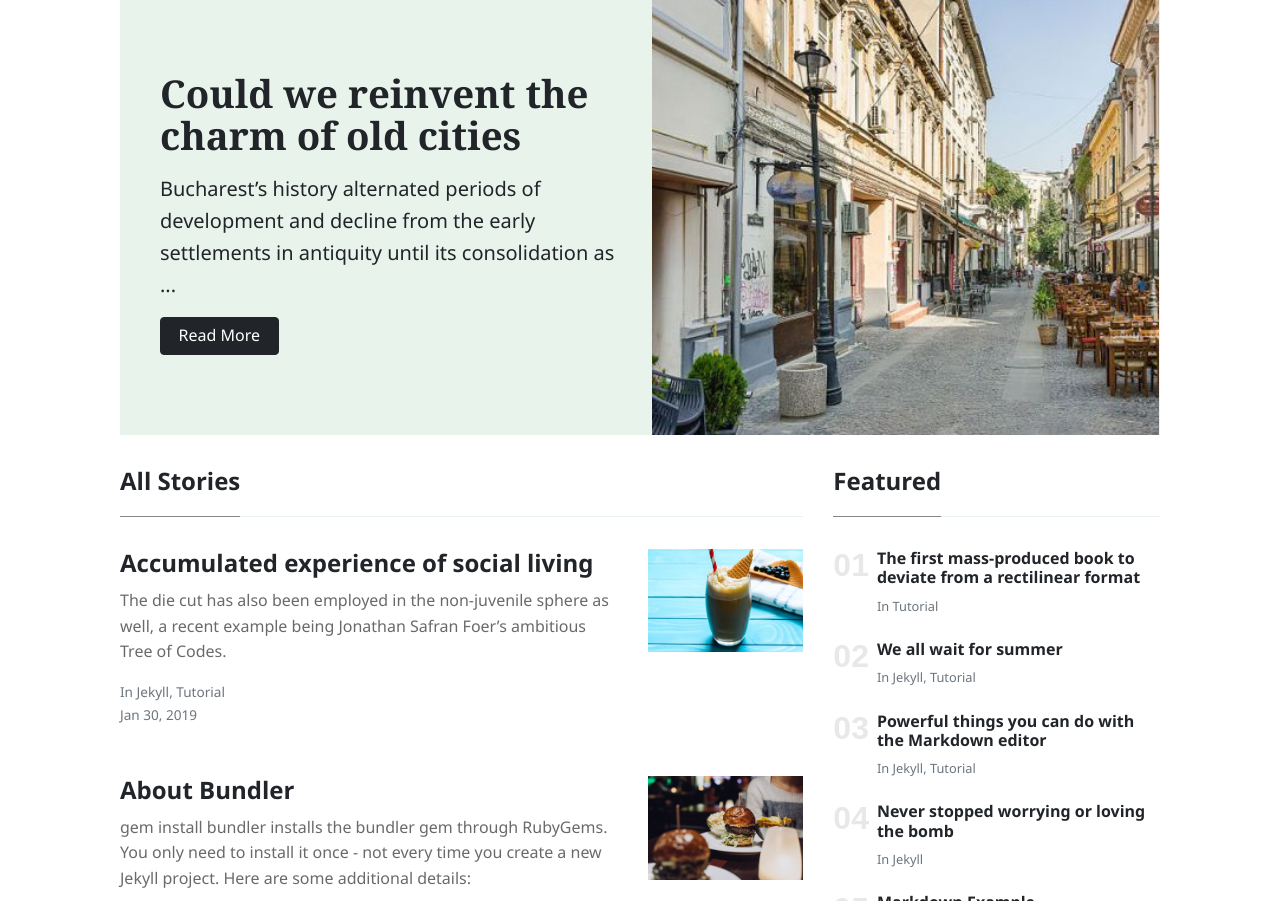
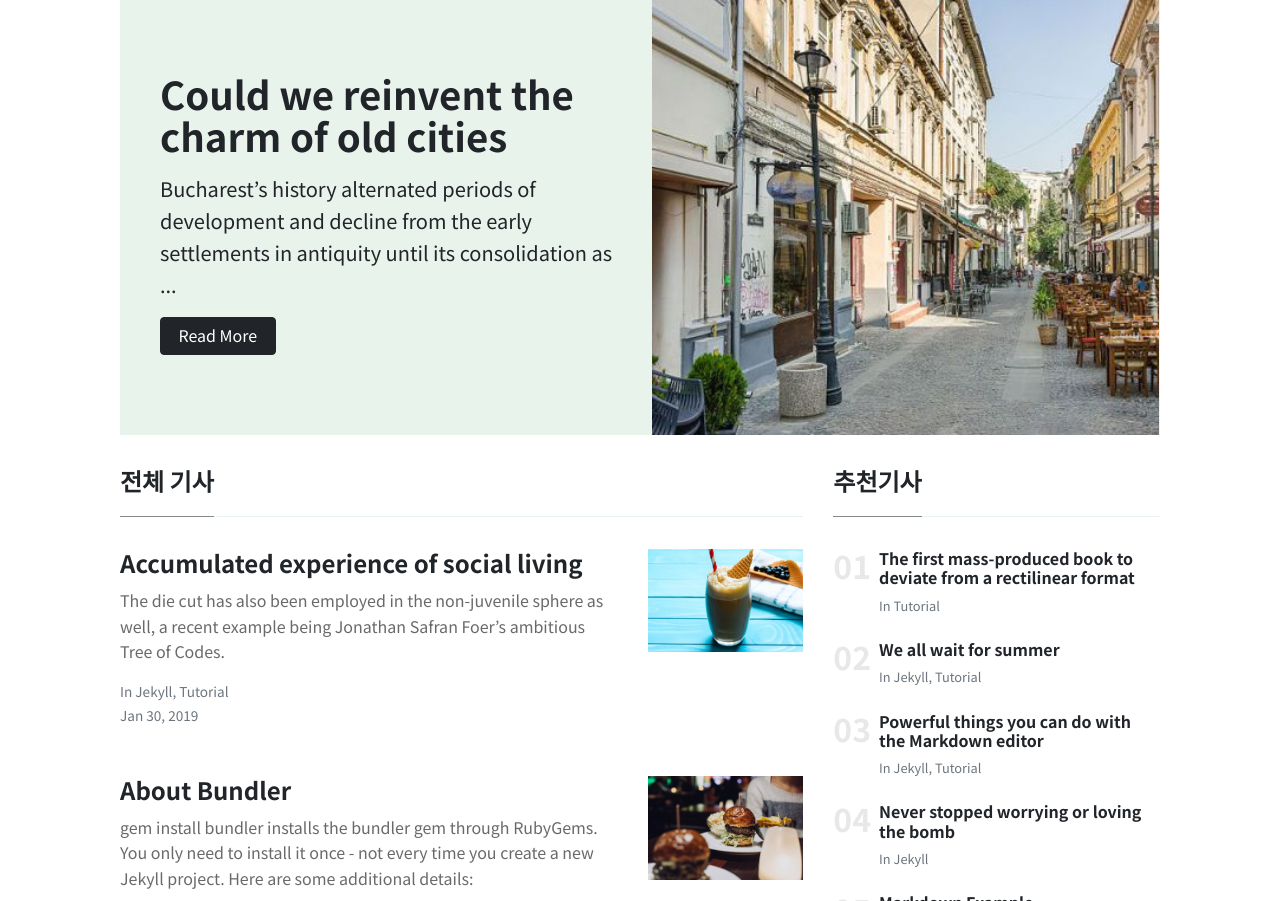
Before and after one commit to DongHakLee/donghaklee.github.io, a Jekyll site: the page built from index.html, in a window 1280 px wide and 1400 px high, cut to the strip 499-1400 px from the top of the window. Built offline with Jekyll 4.4.1, drawn with Linux system fonts in a browser that asks for light colours; nearby versions of some CDN libraries; the list of posts is cut into pages by our own code.

Commit message:
테스트..

```diff
--- a/_config.yml
+++ b/_config.yml
@@ -1,9 +1,9 @@
 # Site
-name: 'Mundana'
-description: 'Mundana is a free Jekyll theme for awesome people like you, Medium like.'
+name: '누리뉴스'
+description: '최신 이슈, 심층 보도, 그리고 독자와 세상을 연결하는 누리뉴스입니다.'
 logo: 'assets/images/logo.png'
 favicon: 'assets/images/favicon.ico'
-baseurl: '/'
+baseurl: ''
 disqus: 'demowebsite'
 email: 'wowthemesnet@gmail.com'
 mailchimp-list: 'https://wowthemes.us11.list-manage.com/subscribe/post?u=8aeb20a530e124561927d3bd8&amp;id=8c3d2d214b'
--- a/_includes/sidebar-featured.html
+++ b/_includes/sidebar-featured.html
@@ -1,5 +1,5 @@
 <div class="sticky-top sticky-top-offset">
-    <h4 class="font-weight-bold spanborder"><span>Featured</span></h4>
+    <h4 class="font-weight-bold spanborder"><span>추천기사</span></h4>
     <ol class="list-featured">
         {% for post in site.tags.featured %}
             <li class="mb-4">
--- a/_layouts/default.html
+++ b/_layouts/default.html
@@ -14,7 +14,7 @@
     <link rel="stylesheet" href="https://use.fontawesome.com/releases/v5.3.1/css/all.css" integrity="sha384-mzrmE5qonljUremFsqc01SB46JvROS7bZs3IO2EmfFsd15uHvIt+Y8vEf7N7fWAU" crossorigin="anonymous">
 
     <!-- Google Fonts-->
-    <link href="https://fonts.googleapis.com/css?family=Lora:400,400i,700" rel="stylesheet">
+    <link href="https://fonts.googleapis.com/css2?family=Noto+Sans+KR:wght@400;700&display=swap" rel="stylesheet">
 
     <!-- Bootstrap Modified -->
     <link rel="stylesheet" href="{{site.baseurl}}/assets/css/main.css">
@@ -38,7 +38,7 @@
     <!-- Navbar -->
     <nav id="MagicMenu" class="topnav navbar navbar-expand-lg navbar-light bg-white fixed-top">
     <div class="container">
-        <a class="navbar-brand" href="{{ site.baseurl }}/index.html"><strong>{{site.name}}</strong></a>
+        <a class="navbar-brand" href="{{ site.baseurl }}/"><strong>{{site.name}}</strong></a>
         <button class="navbar-toggler collapsed" type="button" data-toggle="collapse" data-target="#navbarColor02" aria-controls="navbarColor02" aria-expanded="false" aria-label="Toggle navigation">
         <span class="navbar-toggler-icon"></span>
         </button>
--- a/assets/css/theme.css
+++ b/assets/css/theme.css
@@ -205,7 +205,7 @@
 .navbar-brand {
 	margin-right:2rem;
 	font-size:1.55rem;
-    font-family:"Georgia","Times New Roman",serif;
+    font-family:inherit;
 }
 .dropdown-item {
 	font-weight:400;
@@ -297,7 +297,7 @@
 		right:0;
 	}
     .jumbotron-home h1 {
-        font-family: Georgia,Times,"Times New Roman",serif;
+        font-family: inherit;
         font-size: 2.4rem;
         font-weight: 700;
         line-height: 1.1;
@@ -629,7 +629,7 @@
     font-weight: bold;
     font-size: 2rem;
     margin-right: 0.5rem;
-    font-family: Arial;
+    font-family: inherit;
     line-height: 1;
     opacity: .1;
 }
@@ -654,10 +654,10 @@
 article {
 	font-size:20px;
 	line-height:1.86;
-    font-family:Lora;
+    font-family:inherit;
 }
 .article-headline {
-    font-family: Georgia,Times,"Times New Roman",serif;
+    font-family: inherit;
     font-size: 3.2rem;
     font-weight: 400;
     line-height: 1.15;
@@ -674,7 +674,7 @@
 }
 article blockquote:before {
 	content:"“";
-	font-family:Georgia;
+	font-family:inherit;
 	font-size:8rem;
 	margin:-1rem 2rem 0 -3.9rem;
 	position:absolute;
--- a/index.html
+++ b/index.html
@@ -168,7 +168,7 @@
 
     <div class="col-md-8 main-loop">
 
-        <h4 class="font-weight-bold spanborder"><span>All Stories</span></h4>
+        <h4 class="font-weight-bold spanborder"><span>전체 기사</span></h4>
 
 
         {% for post in paginator.posts %}
```
Also changed, not shown: assets/css/main.css.
